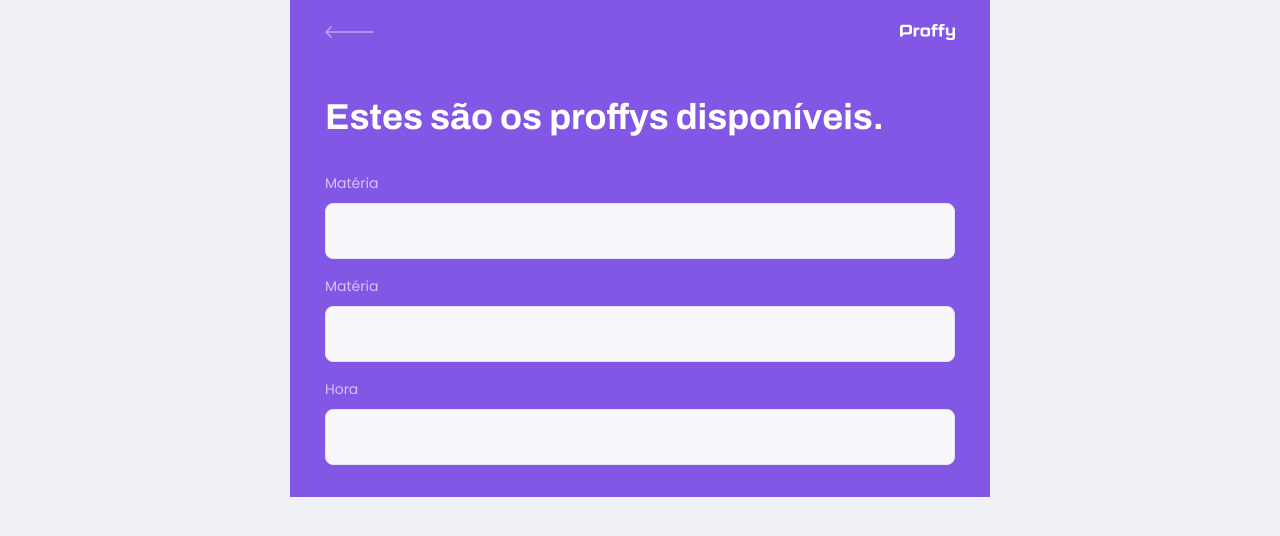
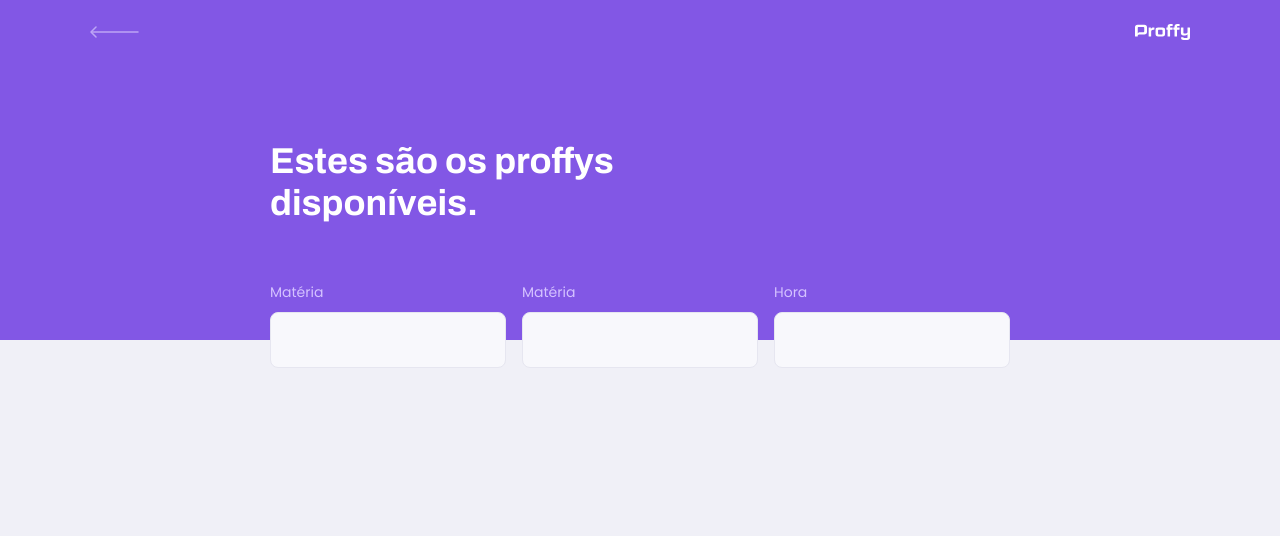
Before and after one commit to LucasCarrias/Proffy-Web, a React (Create React App) app: page /study in a window 1280 px wide. Shown: the top 536 px of the page. Built offline with nearby package versions, Linux system fonts and the light colour scheme.

Commit message:
Criar e estilizar formulários no Teacher List 'desktop'

```diff
--- a/src/components/PageHeader/index.tsx
+++ b/src/components/PageHeader/index.tsx
@@ -3,6 +3,8 @@
 
 import logoImg from "../../assets/images/logo.svg";
 import backIcon from "../../assets/images/icons/back.svg";
+
+import "./styles.css";
 
 interface PageHeaderProps {
     title: string;
--- a/src/components/PageHeader/styles.css
+++ b/src/components/PageHeader/styles.css
@@ -0,0 +1,66 @@
+.page-header {
+    display: flex;
+    flex-direction: column;
+    background-color: var(--color-primary);
+}
+
+.page-header .top-bar-container {
+    width: 90%;
+    margin: 0 auto;
+    display: flex;
+    justify-content: space-between;
+    align-items: center;
+    color: var(--color-text-in-primary);
+    padding: 1.6rem 0;
+}
+
+.page-header .top-bar-container a {
+    height: 3.2rem;
+    transition: opacity 0.2s;
+}
+
+.page-header .top-bar-container a:hover {
+    opacity: 0.6;
+}
+
+.page-header .top-bar-container > img {
+    height: 1.6rem;
+}
+
+.page-header .header-content {
+    width: 90%;
+    margin: 0 auto;
+    position: relative;
+    margin: 3.2rem auto;
+}
+
+.page-header .header-content strong {
+    font: 700 3.6rem Archivo;
+    line-height: 4.2rem;
+    color: var(--color-title-in-primary);
+}
+
+@media( min-width: 700px ){
+    .page-header {
+        height: 340px;
+    }
+
+    .page-header .top-bar-container {
+        max-width: 1100px;
+    }
+
+    .page-header .header-content {
+        flex: 1;
+        max-width: 740px;
+        margin: 0 auto;
+        padding-bottom: 40px;
+        display: flex;
+        flex-direction: column;
+        justify-content: center;
+        align-items: flex-start;
+    }
+
+    .page-header .header-content strong{
+        max-width: 350px;
+    }
+}
--- a/src/pages/TeacherList/styles.css
+++ b/src/pages/TeacherList/styles.css
@@ -1,48 +1,6 @@
 #page-teacher-list {
     width: 100vw;
     height: 100vh;
-}
-
-.page-header {
-    display: flex;
-    flex-direction: column;
-    background-color: var(--color-primary);
-}
-
-.page-header .top-bar-container {
-    width: 90%;
-    margin: 0 auto;
-    display: flex;
-    justify-content: space-between;
-    align-items: center;
-    color: var(--color-text-in-primary);
-    padding: 1.6rem 0;
-}
-
-.page-header .top-bar-container a {
-    height: 3.2rem;
-    transition: opacity 0.2s;
-}
-
-.page-header .top-bar-container a:hover {
-    opacity: 0.6;
-}
-
-.page-header .top-bar-container > img {
-    height: 1.6rem;
-}
-
-.page-header .header-content {
-    width: 90%;
-    margin: 0 auto;
-    position: relative;
-    margin: 3.2rem auto;
-}
-
-.page-header .header-content strong {
-    font: 700 3.6rem Archivo;
-    line-height: 4.2rem;
-    color: var(--color-title-in-primary);
 }
 
 #search-teachers {
@@ -87,3 +45,21 @@
     right: 1.6rem;
     bottom: 0;
 }
+
+@media(min-width: 700px){
+    #page-teacher-list {
+        max-width: 100%;
+    }
+
+    #search-teachers {
+        display: grid;
+        grid-template-columns: repeat(3, 1fr);
+        column-gap: 16px;
+        position: absolute;
+        bottom: -28px;
+    }
+
+    #search-teachers .input-block + .input-block {
+        margin-top: 0;
+    }
+}
```
